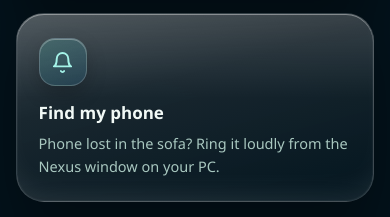
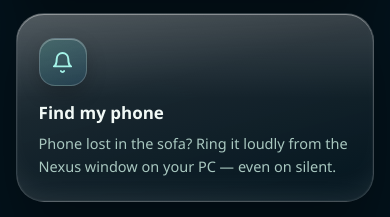
Before and after one commit to Area105/Nexus, a plain HTML site: page index.html in a window 390 px wide. Shown: the part 2600-2817 px from the top of the page. Drawn offline with Linux system fonts and the light colour scheme.

Commit message:
Find my phone: restore the rings-on-silent line (now true with the alarm-stream ring)

```diff
--- a/index.html
+++ b/index.html
@@ -284,7 +284,7 @@
       <div class="card">
         <div class="card__icon"><svg viewBox="0 0 24 24" fill="none" stroke="currentColor" stroke-width="2" stroke-linecap="round" stroke-linejoin="round"><path d="M6 8a6 6 0 0 1 12 0c0 7 3 8 3 8H3s3-1 3-8"/><path d="M10.3 21a1.94 1.94 0 0 0 3.4 0"/></svg></div>
         <h3>Find my phone</h3>
-        <p>Phone lost in the sofa? Ring it loudly from the Nexus window on your PC.</p>
+        <p>Phone lost in the sofa? Ring it loudly from the Nexus window on your PC — even on silent.</p>
       </div>
       <div class="card">
         <div class="card__icon"><svg viewBox="0 0 24 24" fill="none" stroke="currentColor" stroke-width="2" stroke-linecap="round" stroke-linejoin="round"><path d="M12 3 3 8l9 5 9-5-9-5z"/><path d="M3 13l9 5 9-5"/></svg></div>
@@ -353,7 +353,7 @@
       <details class="howto"><summary>Capture — screenshots &amp; screen recording</summary><div class="howto__body">Drawer → <b>Capture</b> takes a screenshot of the PC or records its screen, for as long as you like. Everything is saved on the PC itself, in <b>Pictures / Nexus</b>.</div></details>
       <details class="howto"><summary>Share files &amp; clipboard</summary><div class="howto__body">Drawer → <b>Share files</b>. Send a photo or file from your phone straight to the PC (it lands in <b>Pictures / Nexus / Inbox</b>), pull the PC's latest screenshot down to the phone, and swap clipboard text both ways — copy on one device, paste on the other.</div></details>
       <details class="howto"><summary>PC files — bring any file to your phone</summary><div class="howto__body">Drawer → <b>PC files</b>. Browse your PC's folders — Desktop, Documents, Downloads, Pictures, Music, Videos and every drive — right from the phone. Tap any file and it downloads into your phone's <b>Downloads</b>. A song, a video, a document: if it is on the PC, it is one tap away on your phone.</div></details>
-      <details class="howto"><summary>Find my phone</summary><div class="howto__body">Phone lost in the sofa? Open the Nexus window on your PC and press the <b>ring</b> button — your phone rings loudly until you find it. On the phone, a full-screen ring page shows one clear button: tap it to stop the ringing.</div></details>
+      <details class="howto"><summary>Find my phone</summary><div class="howto__body">Phone lost in the sofa? Open the Nexus window on your PC and press the <b>ring</b> button — your phone rings loudly until you find it, <b>even on silent</b>. On the phone, a full-screen ring page shows one clear button: tap it to stop the ringing.</div></details>
       <details class="howto"><summary>Make it yours</summary><div class="howto__body">Drawer → <b>Customise</b>. Three glass styles — <b>Clear, Frosted, Smoked</b> — five backgrounds (Lagoon, Kelp, Reef, Deep and Abyss), 4, 6 or 8 icons per page, an immersive full-screen dock, app names on or off, and a <b>Performance mode</b> that keeps older phones fast. Everything answers instantly; nothing is buried.</div></details>
       <details class="howto"><summary>Privacy &amp; safety</summary><div class="howto__body">Your phone and PC talk <b>directly over your own Wi-Fi</b> — no account, no cloud, nothing leaves your home. Turn on <b>Auto-Lock</b> and the PC locks itself when your phone walks away. The <b>Recording Guard</b> can warn you if an app on the PC starts recording. And pairing is protected by a fresh PIN every time the PC side restarts.</div></details>
     </div>
```
